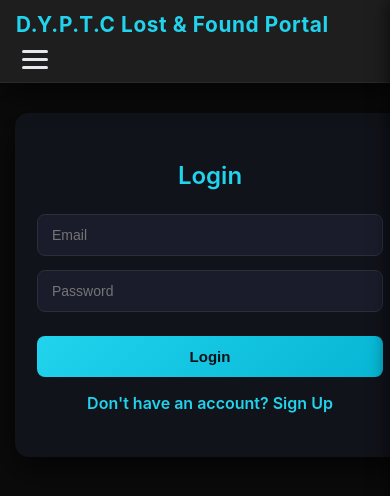
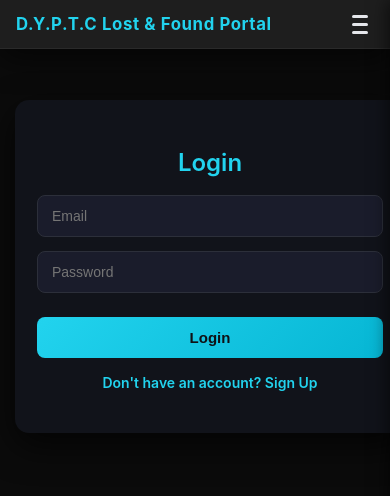
Before and after one commit to Rohit4579/lost-and-found-portal, a React app in the folder frontend/: page /login in a window 390 px wide. Shown: the top 496 px of the page. Built offline with nearby package versions, Linux system fonts and the light colour scheme; no server answers; the HTML template or start-up script is replaced by a standard one.

Commit message:
Describe your changes here

```diff
--- a/frontend/src/index.css
+++ b/frontend/src/index.css
@@ -17,6 +17,10 @@
   --transition-fast: 0.25s ease;
   --transition-slow: 0.4s ease;
 }
+html, body {
+  overflow-x: hidden;
+}
+
 
 /* =========================================================
    🌙 DARK MODE BODY
@@ -265,7 +269,8 @@ body {
 ===================================================== */
 .auth-container {
   width: 100%;
-  max-width: 420px;
+  max-width: 400px;
+  padding-right: 500px;
   margin: 60px auto;
   padding: 36px 32px;
   background: #11131a;
@@ -275,6 +280,8 @@ body {
   font-family: "Inter", sans-serif;
   animation: fadeIn 0.4s ease-in-out;
 }
+
+
 
 .auth-title {
   text-align: center;
@@ -371,6 +378,43 @@ body {
   color: #06b6d4;
   text-decoration: underline;
 }
+
+/* =========================
+   MOBILE RESPONSIVE – USER LOGIN / SIGNUP
+========================= */
+@media (max-width: 480px) {
+  /* Container adjustments */
+  .auth-container {
+    margin: 20px auto;        /* reduce top/bottom margin */
+    padding: 28px 20px;       /* slightly smaller padding */
+    max-width: 100%;          /* full width minus padding */
+    box-sizing: border-box;   /* ensure it doesn't overflow */
+  }
+
+  /* Title smaller on mobile */
+  .auth-title {
+    font-size: 22px;          /* smaller title */
+    margin-bottom: 18px;
+  }
+
+  /* Inputs smaller */
+  .auth-form input {
+    font-size: 14px;
+    padding: 12px 14px;
+  }
+
+  /* Button smaller */
+  .auth-btn {
+    font-size: 15px;
+    padding: 12px;
+  }
+
+  /* Toggle text smaller */
+  .toggle-auth {
+    font-size: 14px;
+  }
+}
+
 
 /* =========================================================
    ADMIN LOGIN PAGE – DARK THEME
@@ -921,6 +965,10 @@ body {
 /* =====================================================
    HOME PAGE – NETFLIX DARK THEME
 ===================================================== */
+
+
+
+
 .home-container {
   display: flex;
   flex-direction: column;
@@ -1367,7 +1415,7 @@ body {
   background: linear-gradient(180deg, #020617 0%, #0a0f20 100%);
   color: #e5e7eb;
   font-family: "Inter", sans-serif;
-  margin-bottom: -60px; /* space for footer */
+  margin-bottom: -60px;
 }
 
 /* =====================
@@ -1651,49 +1699,32 @@ body {
     display: none;
   }
 }
-
-
 /* =====================================================
    NAVBAR – DARK NETFLIX STYLE
+===================================================== */
+
 /* ========================= NAVBAR BASE ========================= */
 .dyptc-navbar {
   display: flex;
   justify-content: space-between;
   align-items: center;
   padding: 0.75rem 1rem;
-
   background: #1e1e1e;
   color: #fff;
-
   width: 100%;
-  z-index: 1000;
-
+  position: fixed;
+  top: 0;
+  left: 0;
+  z-index: 4000;
   transition: background 0.3s ease, box-shadow 0.3s ease;
 }
 
-/* ✅ DESKTOP FIXED NAVBAR (REPLACES STICKY) */
-@media (min-width: 769px) {
-  .dyptc-navbar {
-    position: fixed;
-    top: 0;
-    left: 0;
-  }
-
-  /* Push page content below navbar */
-  .page-content {
-    padding-top: 70px;
-  }
-}
-
-/* Scroll effect */
-.dyptc-navbar.scrolled {
-  background: rgba(15, 15, 15, 0.95);
-  backdrop-filter: blur(6px);
-  box-shadow: 0 8px 20px rgba(0, 0, 0, 0.7);
-}
-
-
-
+/* Push page content below navbar (desktop + mobile) */
+.page-content {
+  padding-top: 70px;
+}
+
+/* ========================= LOGO ========================= */
 .navbar-logo {
   font-weight: bold;
   font-size: 1.3rem;
@@ -1705,7 +1736,7 @@ body {
   transform: scale(1.05);
 }
 
-/* Navbar links */
+/* ========================= DESKTOP NAV ========================= */
 .navbar-list,
 .nav-right {
   display: flex;
@@ -1714,7 +1745,6 @@ body {
   align-items: center;
 }
 
-/* Links/buttons base style */
 .navbar-list a,
 .navbar-list button,
 .nav-right a,
@@ -1729,8 +1759,6 @@ body {
   transition: color 0.25s ease, transform 0.25s ease;
 }
 
-/* ========================= DESKTOP LINK HOVER ========================= */
-
 .navbar-list a:hover,
 .navbar-list button:hover,
 .nav-right a:hover,
@@ -1756,14 +1784,14 @@ body {
   width: 100%;
 }
 
-/* ========================= PRIMARY BUTTONS (DESKTOP) ========================= */
+/* ========================= PRIMARY BUTTONS ========================= */
 .navbar-btn,
 .nav-right a,
 .nav-right button {
   padding: 0.45rem 0.9rem;
   border-radius: 6px;
-  background: #e50914; /* original red */
-  color: #ffffff; /* keep text white */
+  background: #e50914;
+  color: #ffffff;
   font-weight: 500;
   transition: background 0.25s ease, transform 0.25s ease, text-shadow 0.25s ease;
 }
@@ -1771,37 +1799,36 @@ body {
 .navbar-btn:hover,
 .nav-right a:hover,
 .nav-right button:hover {
-  background: #ff1f1f; /* brighter red */
+  background: #ff1f1f;
   transform: translateY(-1px);
-  color: #ffffff; /* ensure text stays white */
-  text-shadow: 0 1px 2px rgba(0, 0, 0, 0.4); /* subtle shadow for readability */
-}
-
-/* Admin / Logout buttons */
+  color: #ffffff;
+  text-shadow: 0 1px 2px rgba(0, 0, 0, 0.4);
+}
+
 .nav-right .logout {
   background: #b20710;
-  color: #ffffff;
 }
 
 .nav-right .logout:hover {
   background: #e50914;
-  color: #ffffff;
-  text-shadow: 0 1px 2px rgba(0, 0, 0, 0.4); /* subtle shadow on hover */
-}
-
-/* ========================= HAMBURGER (Mobile) ========================= */
+}
+
+/* ========================= HAMBURGER (MOBILE) ========================= */
 .hamburger {
   display: none;
   flex-direction: column;
+  justify-content: center; /* vertically center lines */
   gap: 5px;
+  width: 28px;
+  height: 24px;
   background: none;
   border: none;
   cursor: pointer;
-  z-index: 3000;
+  z-index: 4500;
 }
 
 .hamburger span {
-  width: 26px;
+  width: 100%;
   height: 3px;
   background: #e5e7eb;
   border-radius: 2px;
@@ -1811,20 +1838,21 @@ body {
 .hamburger.open span:nth-child(1) {
   transform: rotate(45deg) translateY(8px);
 }
+
 .hamburger.open span:nth-child(2) {
   opacity: 0;
 }
+
 .hamburger.open span:nth-child(3) {
   transform: rotate(-45deg) translateY(-8px);
 }
 
-/* ========================= MOBILE MENU OVERLAY ========================= */
+/* ========================= MOBILE OVERLAY ========================= */
 .menu-overlay {
   position: fixed;
   inset: 0;
   background: rgba(0, 0, 0, 0.6);
-  z-index: 1500;
-  overscroll-behavior: contain;
+  z-index: 3000;
   opacity: 0;
   pointer-events: none;
   transition: opacity 0.3s ease;
@@ -1835,23 +1863,23 @@ body {
   pointer-events: auto;
 }
 
-/* ========================= MOBILE MENU SIDEBAR ========================= */
+/* ========================= MOBILE MENU (RIGHT SIDE DRAWER) ========================= */
 .mobile-menu {
   position: fixed;
   top: 0;
-  right: 0;
-  width: 260px;
+  right: 0; /* menu opens from right */
+  left: auto;
+  width: 220px; /* smaller menu width */
   height: 100%;
   background: #0f111a;
-  padding: 80px 20px 20px;
+  padding: 70px 15px 20px;
   display: flex;
   flex-direction: column;
-  gap: 24px;
-  transform: translateX(100%);
+  gap: 20px;
+  transform: translateX(100%); /* hidden by default */
   transition: transform 0.35s cubic-bezier(0.25,1,0.5,1);
-  z-index: 2000;
+  z-index: 3500;
   overflow-y: auto;
-  overscroll-behavior: contain;
   -webkit-overflow-scrolling: touch;
   box-shadow: -4px 0 15px rgba(0,0,0,0.5);
 }
@@ -1860,82 +1888,44 @@ body {
   transform: translateX(0);
 }
 
-/* ========================= MOBILE MENU LINKS (ATTRACTIVE) ========================= */
+/* ========================= MOBILE MENU LINKS ========================= */
 .mobile-menu ul {
   list-style: none;
   padding: 0;
   margin: 0;
   display: flex;
   flex-direction: column;
-  gap: 12px; /* smaller gap, more compact */
-  width: 100%;
-}
-
-.mobile-menu ul li {
-  width: 100%;
-}
-
-/* Mobile links - clickable button style */
+  gap: 12px;
+}
+
 .mobile-menu ul li a,
 .mobile-menu ul li button {
-  color: #ffffff !important;            /* white text */
-  background: rgba(255, 255, 255, 0.05); /* subtle transparent background */
+  color: #ffffff !important;
+  background: rgba(255, 255, 255, 0.05);
   border: none;
-  font-size: 1.1rem;
+  font-size: 1.05rem;
   text-align: left;
   cursor: pointer;
   font-weight: 500;
   width: 100%;
-  padding: 10px 12px;
+  padding: 8px 10px;
   display: flex;
   align-items: center;
-  border-radius: 8px;                   /* rounded edges */
-  opacity: 0;                            /* hidden initially for animation */
-  transform: translateX(20px);
-  animation: slideIn 0.35s forwards;
-  transition: all 0.25s ease;           /* smooth hover */
+  border-radius: 8px;
   text-decoration: none !important;
-  position: relative;
-}
-
-/* Remove underline from pseudo-elements */
+  transition: all 0.25s ease;
+}
+
 .mobile-menu ul li a::after,
 .mobile-menu ul li button::after {
   content: none !important;
-  display: none !important;
-}
-
-/* Hover effect - more noticeable */
+}
+
 .mobile-menu ul li a:hover,
 .mobile-menu ul li button:hover {
-  color: #ffffff;                        /* bright white */
-  background: rgba(255, 255, 255, 0.15); /* stronger highlight */
-  transform: scale(1.02);                /* slight zoom effect */
-  box-shadow: 0 2px 8px rgba(255,255,255,0.2); /* subtle glow */
-}
-
-/* Slide-in animation on menu show */
-.mobile-menu.show ul li a,
-.mobile-menu.show ul li button {
-  opacity: 0;
-  transform: translateX(30px);
-  animation: slideIn 0.35s forwards;
-}
-
-/* Stagger animation */
-.mobile-menu.show ul li:nth-child(1) a,
-.mobile-menu.show ul li:nth-child(1) button { animation-delay: 0.05s; }
-.mobile-menu.show ul li:nth-child(2) a,
-.mobile-menu.show ul li:nth-child(2) button { animation-delay: 0.1s; }
-.mobile-menu.show ul li:nth-child(3) a,
-.mobile-menu.show ul li:nth-child(3) button { animation-delay: 0.15s; }
-.mobile-menu.show ul li:nth-child(4) a,
-.mobile-menu.show ul li:nth-child(4) button { animation-delay: 0.2s; }
-
-/* Slide-in animation keyframes */
-@keyframes slideIn {
-  from { opacity: 0; transform: translateX(30px); }
-  to { opacity: 1; transform: translateX(0); }
+  background: rgba(255, 255, 255, 0.15);
+  transform: scale(1.02);
+  box-shadow: 0 2px 8px rgba(255,255,255,0.2);
 }
 
 /* ========================= MOBILE ACTION BUTTONS ========================= */
@@ -1943,13 +1933,13 @@ body {
   margin-top: auto;
   display: flex;
   flex-direction: column;
-  gap: 12px;
+  gap: 10px;
 }
 
 .mobile-actions a,
 .mobile-actions button {
   width: 100%;
-  padding: 12px 0;
+  padding: 10px 0;
   border-radius: 6px;
   background: #e50914;
   color: #ffffff;
@@ -1972,10 +1962,39 @@ body {
   background: #e50914;
 }
 
-/* ========================= RESPONSIVE RULES ========================= */
+/* ========================= RESPONSIVE ========================= */
 @media (max-width: 768px) {
-  .desktop-only { display: none; }
-  .hamburger { display: flex; }
+  .desktop-only {
+    display: none;
+  }
+
+  /* Hamburger on RIGHT, vertically centered */
+  .hamburger {
+    display: flex;
+    margin-left: auto;
+    align-self: center;
+  }
+
+  /* Site name left-aligned and vertically centered with hamburger */
+  .navbar-logo {
+    margin-left: 0;
+    font-size: 1.05rem;
+    white-space: nowrap;
+    flex-shrink: 0; /* prevents shrinking */
+    display: flex;
+    align-items: center; /* vertical center */
+    height: 100%;
+  }
+
+  /* Navbar flex alignment */
+  .dyptc-navbar {
+    display: flex;
+    justify-content: space-between;
+    align-items: center; /* vertically center everything */
+  }
+
   .mobile-menu a:active,
-  .mobile-menu button:active { transform: scale(0.96); }
-}
+  .mobile-menu button:active {
+    transform: scale(0.96);
+  }
+}
```
